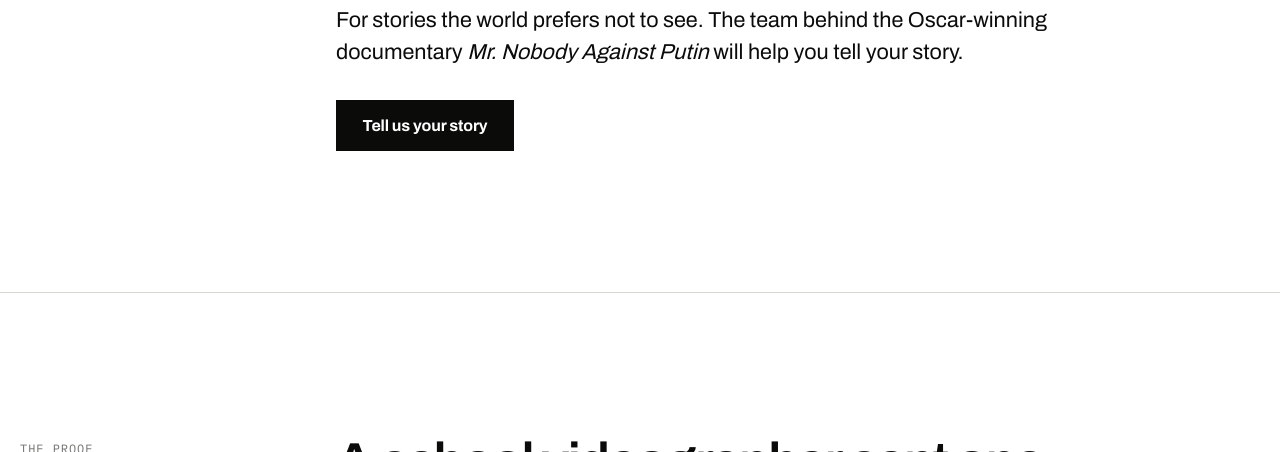
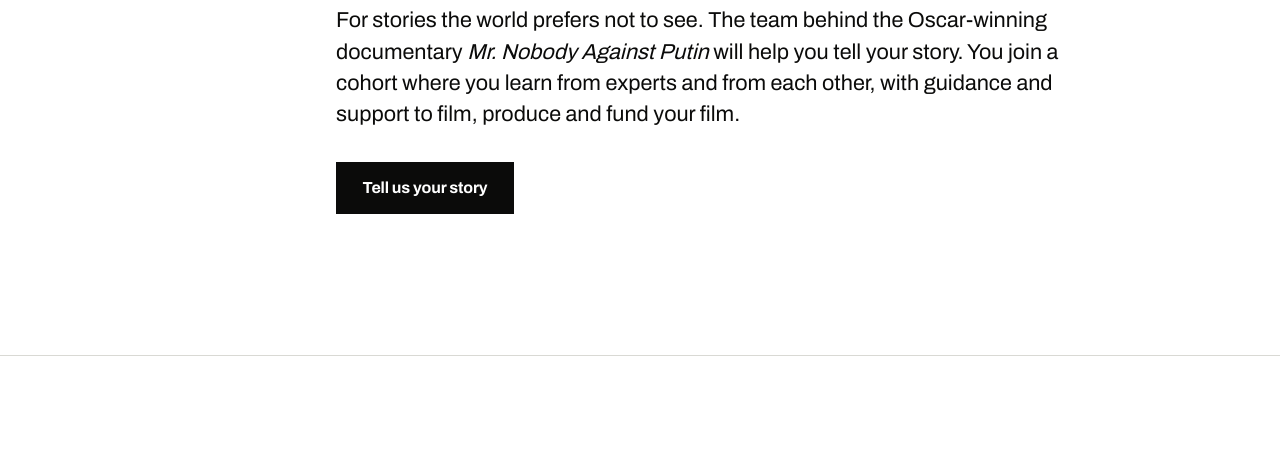
Before and after one commit to apsychas/nobody-international, a website: page site/index.html in a window 1280 px wide. Shown: the part 648-1100 px from the top of the page. Drawn offline with Linux system fonts and the light colour scheme.

Commit message:
Public page: name the cohort in the opening
Co-Authored-By: Claude Opus 5.5 <noreply@anthropic.com>
Claude-Session: https://claude.ai/code/session_01GjxvwTSFBVtoKR1ExEKtTs

```diff
--- a/site/index.html
+++ b/site/index.html
@@ -141,7 +141,7 @@ footer { padding-block: 2rem 3rem; display: flex; flex-wrap: wrap; justify-conte
     <div class="sub" id="sub" aria-hidden="true"><b lang="ru" id="word">Никто</b></div>
     <div class="lede">
       <p>You have a story. We help you tell it.</p>
-      <p class="support">For stories the world prefers not to see. The team behind the Oscar-winning documentary <i>Mr. Nobody Against Putin</i> will help you tell your story.</p>
+      <p class="support">For stories the world prefers not to see. The team behind the Oscar-winning documentary <i>Mr. Nobody Against Putin</i> will help you tell your story. You join a cohort where you learn from experts and from each other, with guidance and support to film, produce and fund your film.</p>
       <a class="go" href="#write">Tell us your story</a>
     </div>
   </div>
```
Also changed, not shown: site/nobody-international.html (+1 -1 lines).
